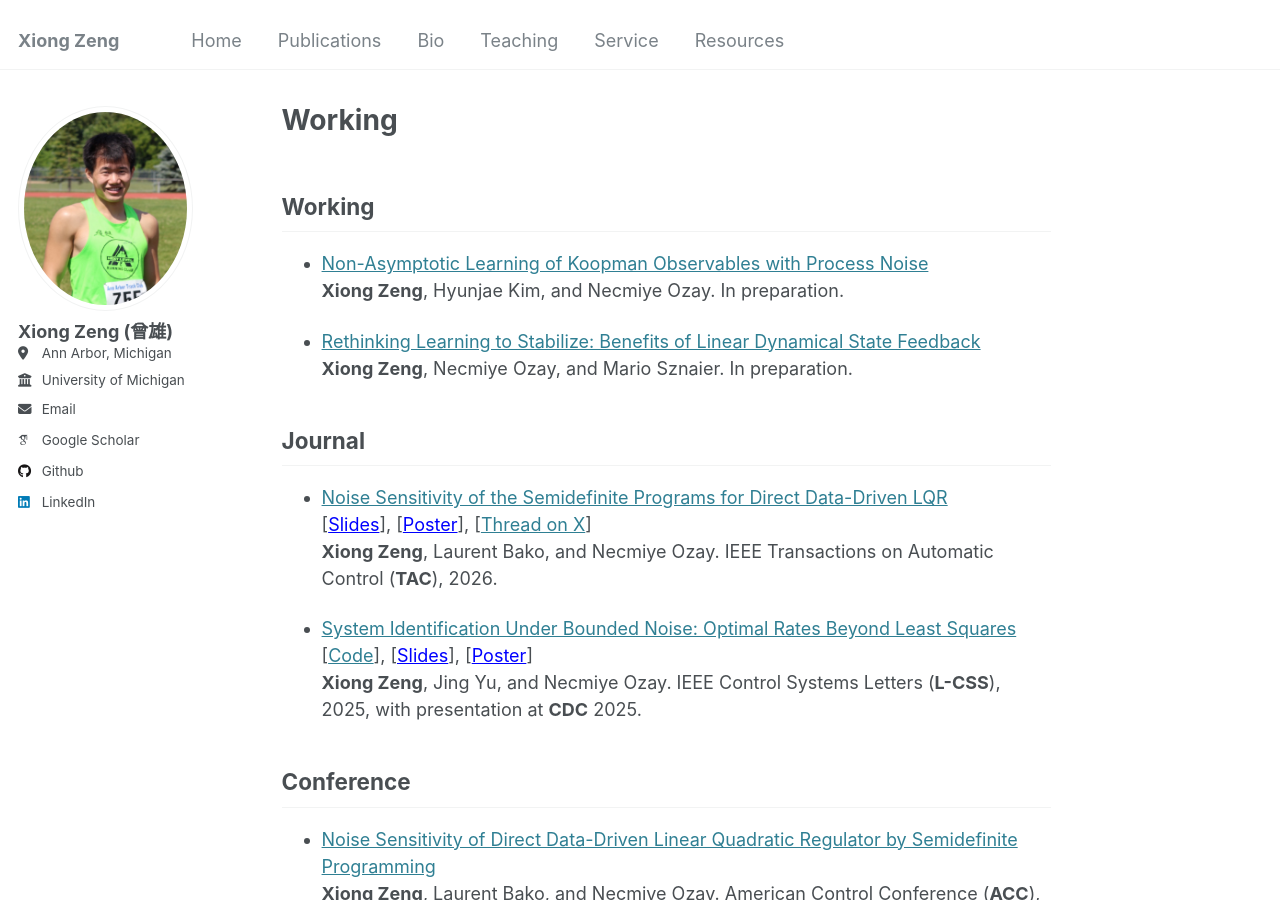
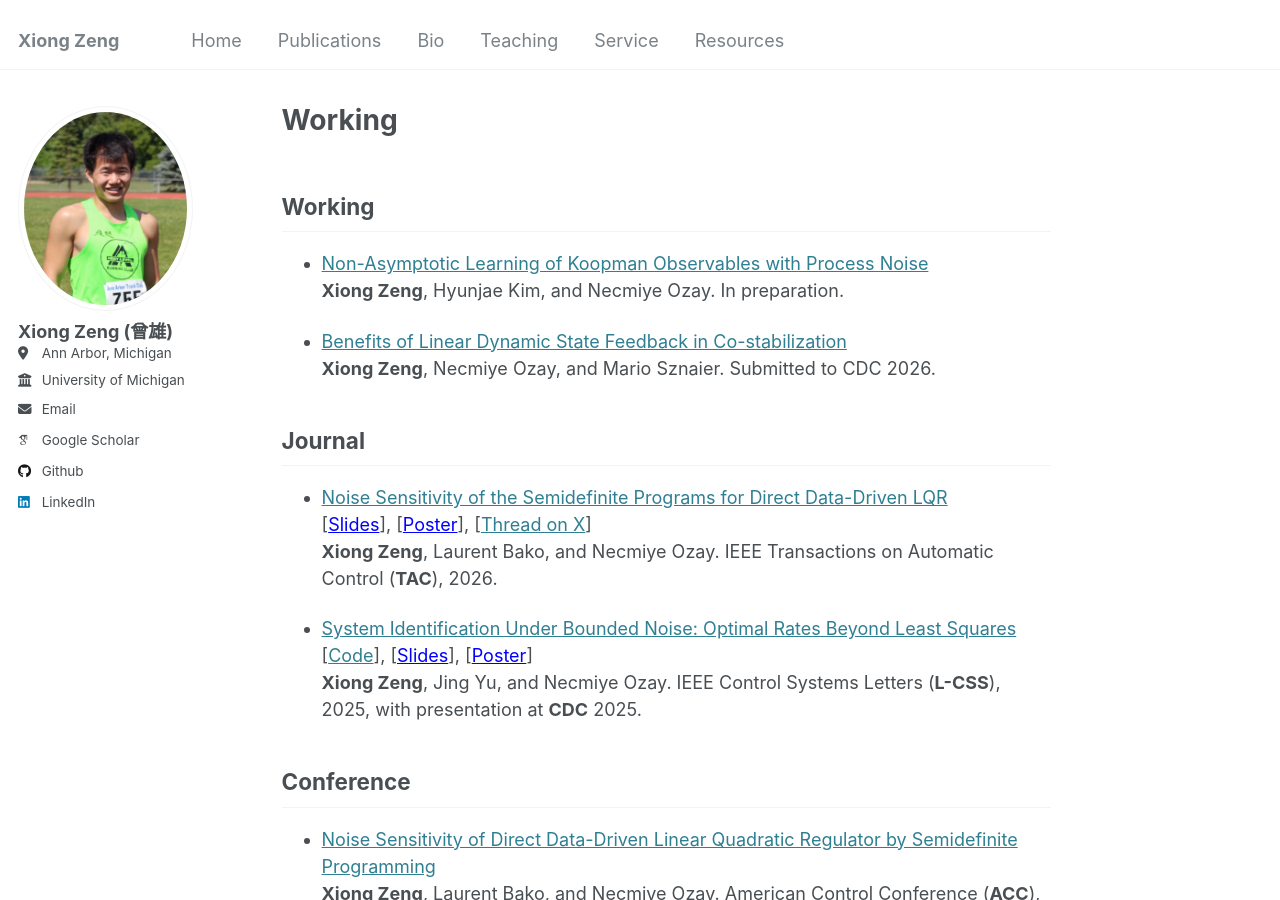
Before and after one commit to zengxiong111/zengxiong.github.io, a Jekyll site: the page built from _pages/publications.md, in a window 1280 px wide and 900 px high. Built offline with Jekyll 4.4.1, drawn with Linux system fonts in a browser that asks for light colours; some web fonts are replaced; our own code applies the rules of GitHub Pages for plain Markdown files.

Commit message:
Update publications.md

```diff
--- a/_pages/publications.md
+++ b/_pages/publications.md
@@ -11,8 +11,8 @@ author_profile: true
 - [Non-Asymptotic Learning of Koopman Observables with Process Noise](https://zengxiong111.github.io/zengxiong.github.io/)
   **Xiong Zeng**, Hyunjae Kim, and Necmiye Ozay. In preparation.
 
-- [Rethinking Learning to Stabilize: Benefits of Linear Dynamical State Feedback](https://zengxiong111.github.io/zengxiong.github.io/)
-  **Xiong Zeng**, Necmiye Ozay, and Mario Sznaier. In preparation.
+- [Benefits of Linear Dynamic State Feedback in Co-stabilization](https://zengxiong111.github.io/zengxiong.github.io/)
+  **Xiong Zeng**, Necmiye Ozay, and Mario Sznaier. Submitted to CDC 2026.
 
 ## Journal
 
```
